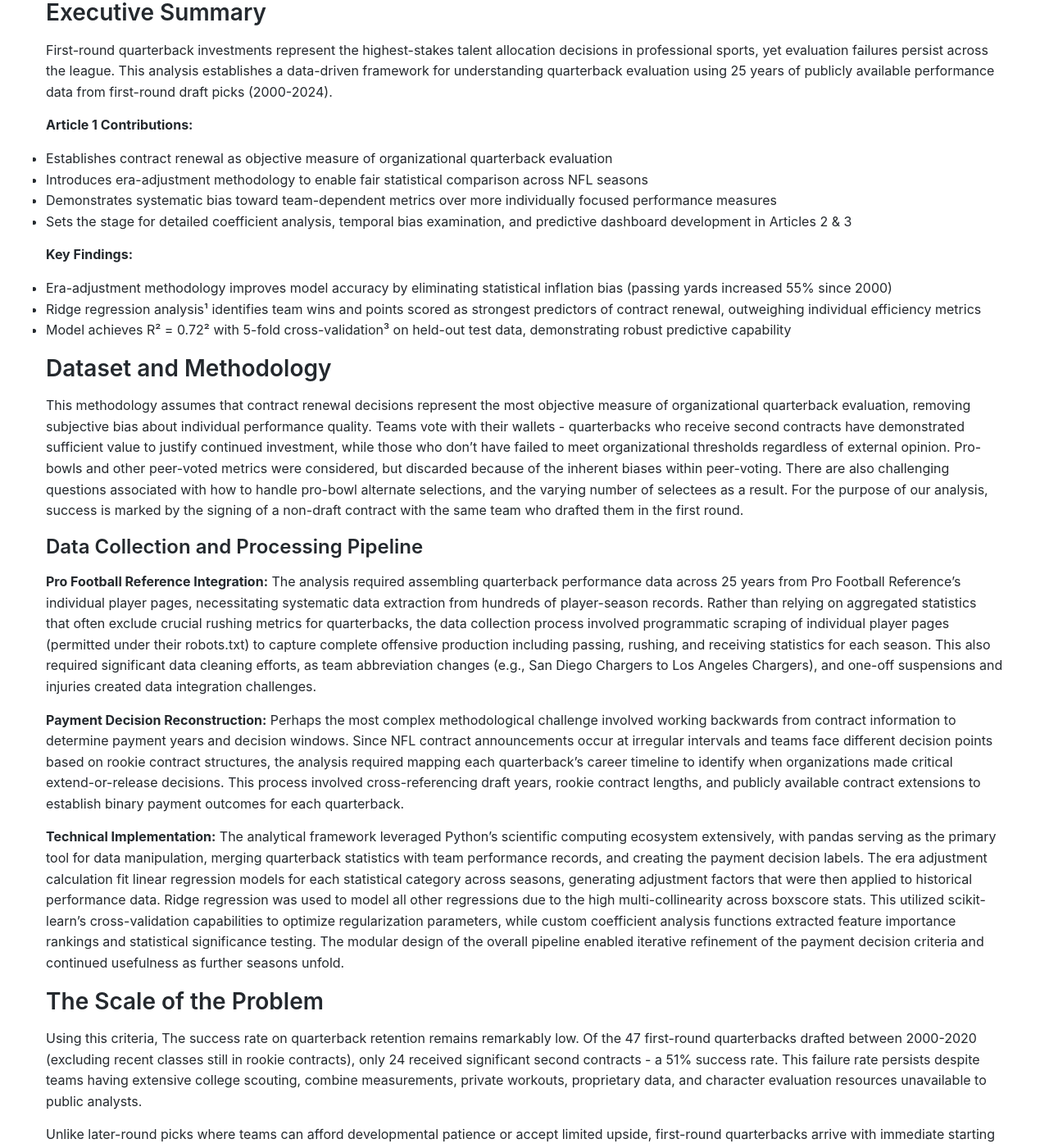
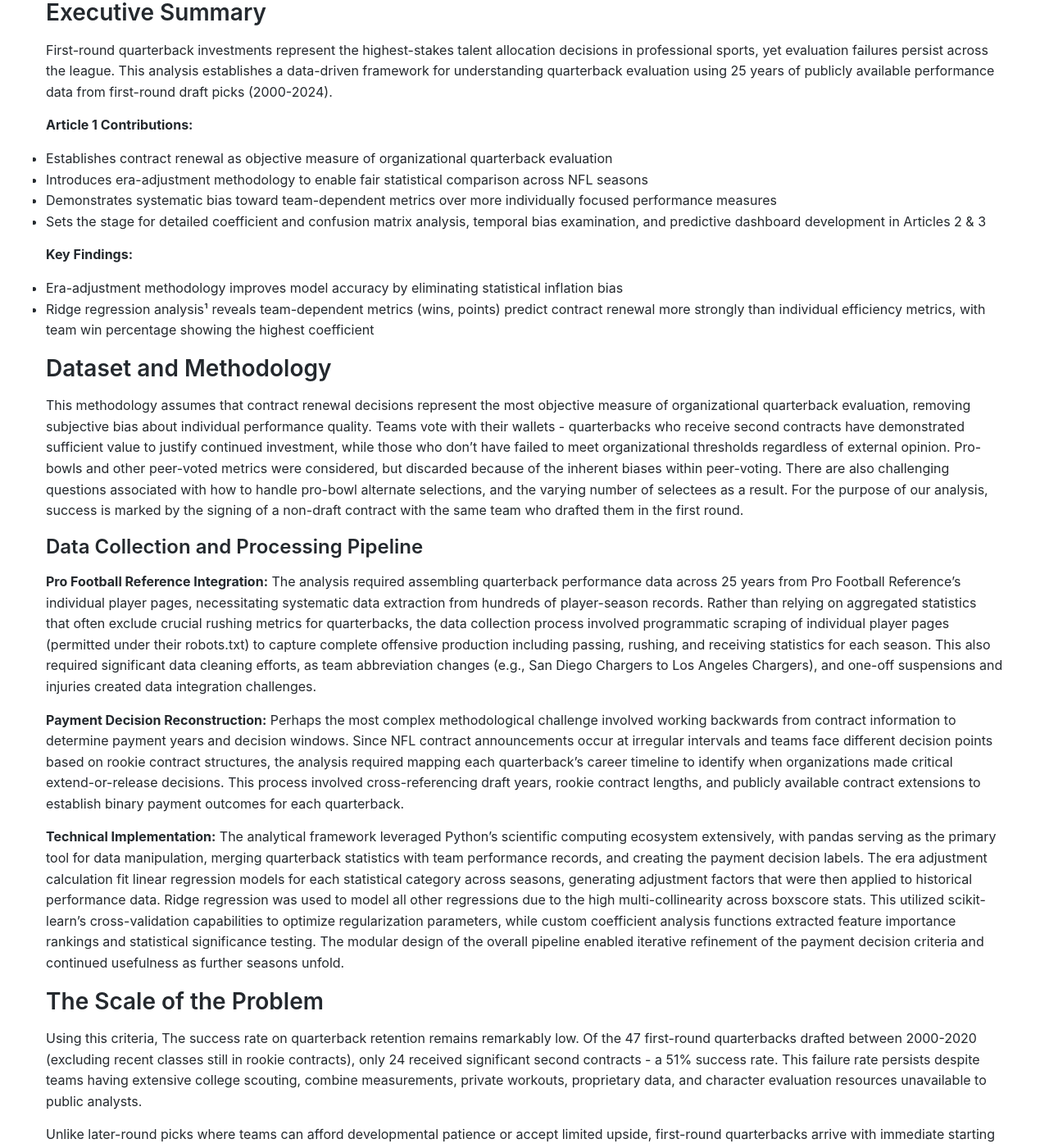
Before and after one commit to LordOfTheTrees/TreePage, a Jekyll site: the page built from _posts/2025-10-18-quantifying_QB_success_Pt_1.md, in a window 1280 px wide and 1400 px high, scrolled down 659 px. Shown: the whole window at 82% size. Built offline with Jekyll 4.4.1, drawn with Linux system fonts in a browser that asks for light colours; some of the changed text lies outside the part shown.

Commit message:
modified:   _posts/2025-10-18-quantifying_QB_success_Pt_1.md

```diff
--- a/_posts/2025-10-18-quantifying_QB_success_Pt_1.md
+++ b/_posts/2025-10-18-quantifying_QB_success_Pt_1.md
@@ -4,7 +4,6 @@ title: "Quantifying QB Success: A 25-Year Analysis of First-Round Performance, P
 date: 2025-10-18
 categories: [Analytics, Quarterbacks, Tableau]
 ---
-
 
 The current state of discourse regarding professional American football is poor, suffering from an overabundance of meaningless data, without any effective filtering mechanism for the public to understand what drives quarterback performance and retention decisions. Advanced proprietary metrics dominate front office decision-making, but their data is not accessible to the general fan to contextualize the performance of their favorite players. Public analysis remains constrained to basic box score statistics and subjective evaluation frameworks. This saturated landscape results in confusion about which statistics are actually meaningful, and which are just noise. There is always a stat available to suit any subjective argument being put forward, and the current fan has no way to determine which statistics matter, and which ones do not.
 
@@ -18,12 +17,12 @@ First-round quarterback investments represent the highest-stakes talent allocati
 - Establishes contract renewal as objective measure of organizational quarterback evaluation
 - Introduces era-adjustment methodology to enable fair statistical comparison across NFL seasons
 - Demonstrates systematic bias toward team-dependent metrics over more individually focused performance measures
-- Sets the stage for detailed coefficient analysis, temporal bias examination, and predictive dashboard development in Articles 2 & 3
+- Sets the stage for detailed coefficient and confusion matrix analysis, temporal bias examination, and predictive dashboard development in Articles 2 & 3
 
 **Key Findings:**
-- Era-adjustment methodology improves model accuracy by eliminating statistical inflation bias (passing yards increased 55% since 2000)
-- Ridge regression analysis¹ identifies team wins and points scored as strongest predictors of contract renewal, outweighing individual efficiency metrics
-- Model achieves R² = 0.72² with 5-fold cross-validation³ on held-out test data, demonstrating robust predictive capability
+- Era-adjustment methodology improves model accuracy by eliminating statistical inflation bias
+- Ridge regression analysis¹ reveals team-dependent metrics (wins, points) predict contract renewal more strongly than individual efficiency metrics, with team win percentage showing the highest coefficient
+
 
 ## Dataset and Methodology
 
@@ -45,17 +44,17 @@ Unlike later-round picks where teams can afford developmental patience or accept
 
 **Sample Composition:**
 - N = 47 first-round quarterbacks (2000-2020 draft classes)
-- 350+ individual season records with minimum 8 games started
+- 350+ individual season records
 - Performance metrics: Total yards⁴, touchdown production⁵, efficiency ratings, team win %, etc...
 - Outcome variable: Binary contract renewal (Yes/No) (further investigation is planned around APY as a % of salary cap at signing)
 
 **Statistical Approach:**
 - Ridge regression with L2 regularization⁶ to handle multicollinearity⁷
 - 5-fold cross-validation for hyperparameter optimization
-- Train/test split: 2000-2016 training, 2017-2020 held-out validation
+- 80/20 train/test split for model validation
 - Feature standardization to enable coefficient comparison
 
-The 8-game minimum threshold filters out injury-shortened seasons while capturing sufficient sample size for performance evaluation. Ridge regression addresses the high correlation between quarterback statistics while preserving interpretability of individual metric importance.
+Ridge regression addresses the high correlation between quarterback statistics while preserving interpretability of individual metric importance.
 
 ## Era Adjustment Framework
 
@@ -265,9 +264,9 @@ Articles 2 and 3 will examine temporal weighting bias in quarterback performance
 
 ¹ **Ridge Regression**: A statistical technique that adds a penalty term to standard linear regression to reduce overfitting when predictor variables are highly correlated. It "shrinks" coefficient estimates toward zero, making the model more stable and generalizable.
 
-² **R² (R-squared)**: Measures the proportion of variance in the outcome variable explained by the model, ranging from 0 to 1. An R² of 0.72 means the model explains 72% of the variation in contract renewal decisions.
+² **Ridge Regression Coefficients**: Standardized coefficients that measure the relative importance of each predictor variable while controlling for multicollinearity, with larger absolute values indicating stronger predictive relationships.
 
-³ **5-Fold Cross-Validation**: A model validation technique that splits data into 5 equal parts, trains on 4 parts and tests on the remaining part, repeating this process 5 times to get robust performance estimates.
+³ **Train/Test Split**: A model validation technique that separates data into a training set (used to fit the model) and a test set (held-out data used to evaluate generalization performance), ensuring the model performs well on unseen data.
 
 ⁴ **Total Yards**: Combined passing and rushing yards per season, era-adjusted to account for league-wide offensive inflation over time.
 
```
